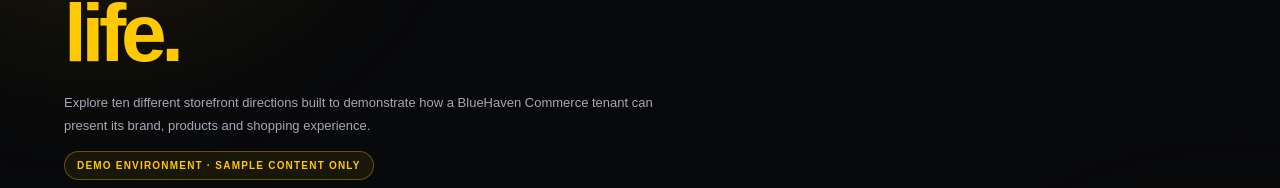
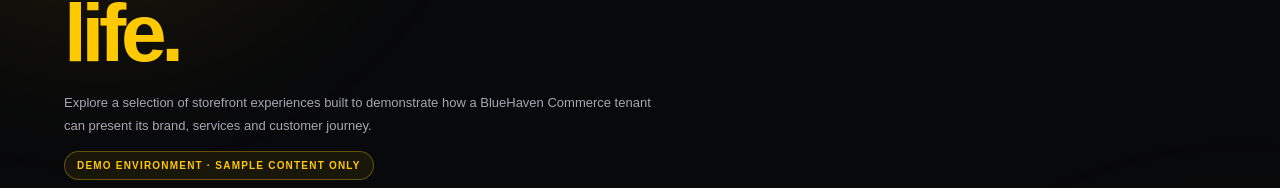
Before and after one commit to taiwiboluwa-web/E-commerce.bhs, a Next.js app: page /storefronts in a window 1280 px wide. Shown: the part 263-451 px from the top of the page. Built offline with nearby package versions, Linux system fonts and the light colour scheme.

Commit message:
Refresh storefront gallery description

```diff
--- a/app/storefronts/page.tsx
+++ b/app/storefronts/page.tsx
@@ -7,7 +7,7 @@ export const metadata = { title: "Storefront Demo Gallery — BLUEHAVEN STUDIOS"
 export default function StorefrontGallery() {
   return <main className="demo-page"><div className="demo-inner">
     <header className="demo-top"><Link className="demo-brand" href="/">BLUEHAVEN <span>STUDIOS</span></Link><Link href="/">← Master control centre</Link></header>
-    <section className="demo-heading"><span className="demo-kicker">BLUEHAVEN COMMERCE / STOREFRONT GALLERY</span><h1>Ten ways to <em>come to life.</em></h1><p>Explore ten different storefront directions built to demonstrate how a BlueHaven Commerce tenant can present its brand, products and shopping experience.</p><span className="demo-note">DEMO ENVIRONMENT · SAMPLE CONTENT ONLY</span></section>
+    <section className="demo-heading"><span className="demo-kicker">BLUEHAVEN COMMERCE / STOREFRONT GALLERY</span><h1>Ten ways to <em>come to life.</em></h1><p>Explore a selection of storefront experiences built to demonstrate how a BlueHaven Commerce tenant can present its brand, services and customer journey.</p><span className="demo-note">DEMO ENVIRONMENT · SAMPLE CONTENT ONLY</span></section>
     <section className="demo-grid">{demoStorefronts.map((store,index)=><Link className="demo-store-card" href={`/store/${store.slug}`} key={store.slug}><span className="demo-store-mark" style={{background:store.accent}}>{store.initials}</span><span className="demo-store-info"><small>{String(index+1).padStart(2,"0")} / {store.category}</small><h2>{store.name}</h2><p>e-commerce-bhs.vercel.app/store/{store.slug}</p></span><span className="demo-arrow">↗</span></Link>)}</section>
     <footer className="demo-footer"><span>© {new Date().getFullYear()} BLUEHAVEN STUDIOS</span><span>CREATIVITY BEYOND LIMITS</span><span>ILLUSTRATIVE DEMO STORES</span></footer>
   </div></main>;
```
